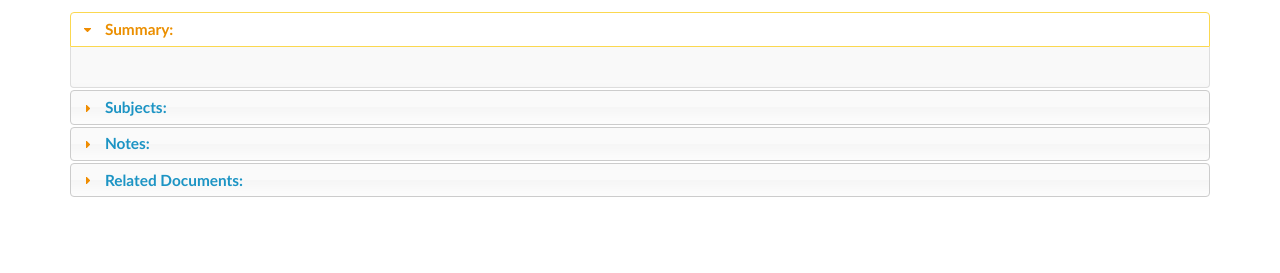
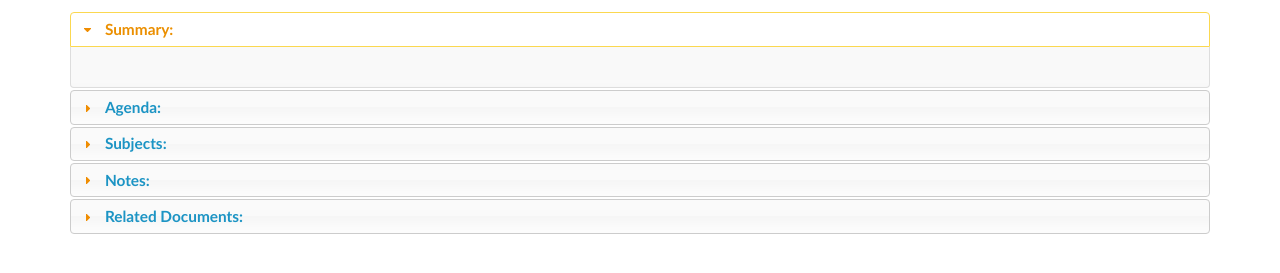
Before and after one commit to dag-hammarskjold-library/url_resolver, a Flask app: template templates/index.html in a window 1280 px wide, after a click on "Metadata". Shown: the part 166-439 px from the top of the page. Run offline with Flask 2, Linux system fonts and the light colour scheme; the template is opened without the code that fills it, so the values that code supplies are empty; parts of the project's set-up code (start-up, migrations or seed data) failed here and were passed over; some libraries are stand-ins or nearby versions.

Commit message:
add agenda to meta-data

```diff
--- a/app.py
+++ b/app.py
@@ -1,7 +1,7 @@
 # -*- coding: utf-8 -*-
 from flask import Flask
-from .marcxml_parse import MARCXmlParse
-from .config import base_url, ns
+from url_resolver.marcxml_parse import MARCXmlParse
+from url_resolver.config import base_url, ns
 from flask import render_template, abort, redirect
 from urllib import request as req
 from urllib.parse import quote_plus
@@ -70,7 +70,8 @@ def _get_marc_metadata(record_id):
         'pubyear': parser.pubyear(),
         'document_symbol': parser.document_symbol(),
         'related_documents': parser.related_documents(),
-        'summary': parser.summary()
+        'summary': parser.summary(),
+        'agenda': parser.agenda()
     }
     return ctx
 
--- a/marcxml_parse.py
+++ b/marcxml_parse.py
@@ -86,3 +86,6 @@ class MARCXmlParse:
 
     def summary(self):
         return self.record.summary()
+
+    def agenda(self):
+        return self.record.agenda()
--- a/templates/index.html
+++ b/templates/index.html
@@ -66,6 +66,10 @@
                 <div>
                     <p>{{ context.metadata.summary }}</p>
                 </div>
+                <h5>Agenda:</h5>
+                <div>
+                    <p>{{ context.metadata.agenda }}</p>
+                </div>
                 <h5>Subjects:</h5>
                 <div>
                     <ul>
```
